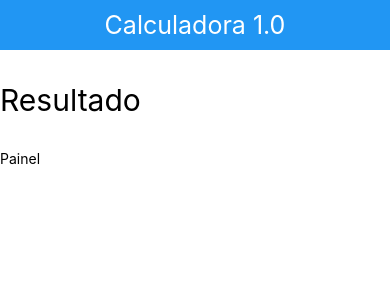
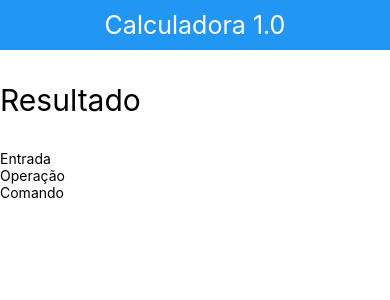
Before and after one commit to marivaldosena/rn-calc, a React Native app: screen / in a window 390 px wide. Shown: the top 300 px of the page. Built offline with nearby package versions, Linux system fonts and the light colour scheme.

Commit message:
Criar componentes Entrada, Operacao e Comando.

```diff
--- /dev/null
+++ b/src/components/Comando.js
@@ -0,0 +1,10 @@
+import React from 'react';
+import { View, Text } from 'react-native';
+
+const Comando = () => (
+  <View>
+    <Text>Comando</Text>
+  </View>
+);
+
+export default Comando;
--- /dev/null
+++ b/src/components/Entrada.js
@@ -0,0 +1,10 @@
+import React from 'react';
+import { View, Text } from 'react-native';
+
+const Entrada = () => (
+  <View>
+    <Text>Entrada</Text>
+  </View>
+);
+
+export default Entrada;
--- /dev/null
+++ b/src/components/Operacao.js
@@ -0,0 +1,10 @@
+import React from 'react';
+import { View, Text } from 'react-native';
+
+const Operacao = () => (
+  <View>
+    <Text>Operação</Text>
+  </View>
+);
+
+export default Operacao;
--- a/src/components/Painel.js
+++ b/src/components/Painel.js
@@ -1,10 +1,16 @@
 import React from 'react';
-import { View, Text } from 'react-native';
+import { View } from 'react-native';
+
+import Entrada from './Entrada';
+import Operacao from './Operacao';
+import Comando from './Comando';
 
 const Painel = () => {
   return (
     <View>
-      <Text>Painel</Text>
+      <Entrada />
+      <Operacao />
+      <Comando />
     </View>
   );
 };
```
